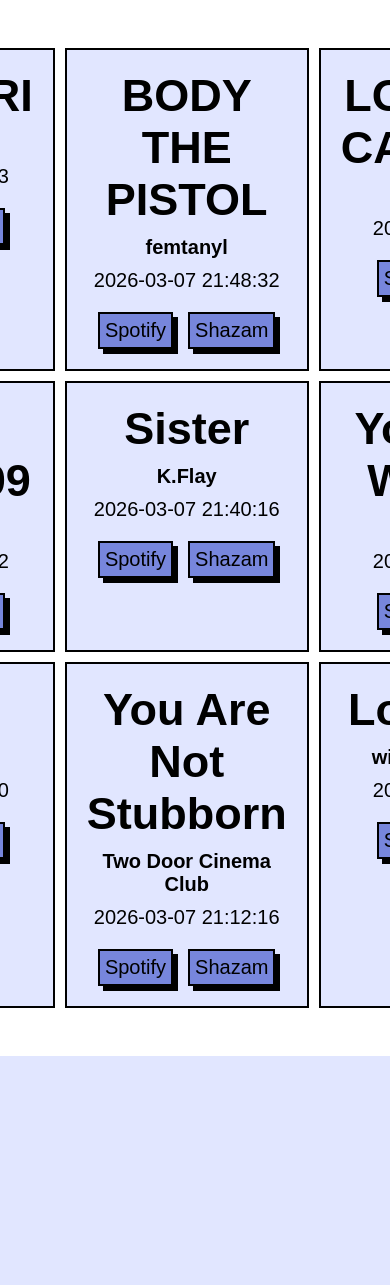
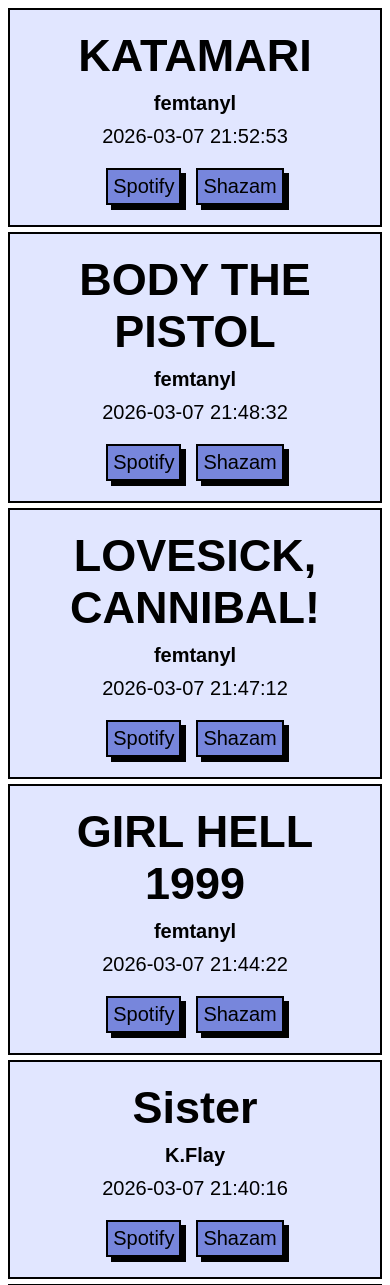
Before and after one commit to Finbear2/Muze-Dash, a Flask app: page / in a window 390 px wide; the page is wider, and only the part inside the window is pictured. Shown: the top 1285 px of that part. Before the commit the page ends 1056 px from the top of that part, so only its background shows below. Run offline with Flask 3, Linux system fonts and the light colour scheme; data comes from the database, SQL or seed files in the repository; both versions use the stored data as it was after the commit.

Commit message:
Added README

```diff
--- a/static/styles.css
+++ b/static/styles.css
@@ -119,3 +119,12 @@ input:focus {
     gap: 10px;
     margin: 40px;
 }
+
+@media (max-width: 1000px) {
+    .grid {
+        grid-template-columns: repeat(1, 1fr);
+        margin: 0px;
+        gap: 5px;
+        width: 100vw;
+    }
+}
```
Also changed, not shown: README.md (added), songs.db.
